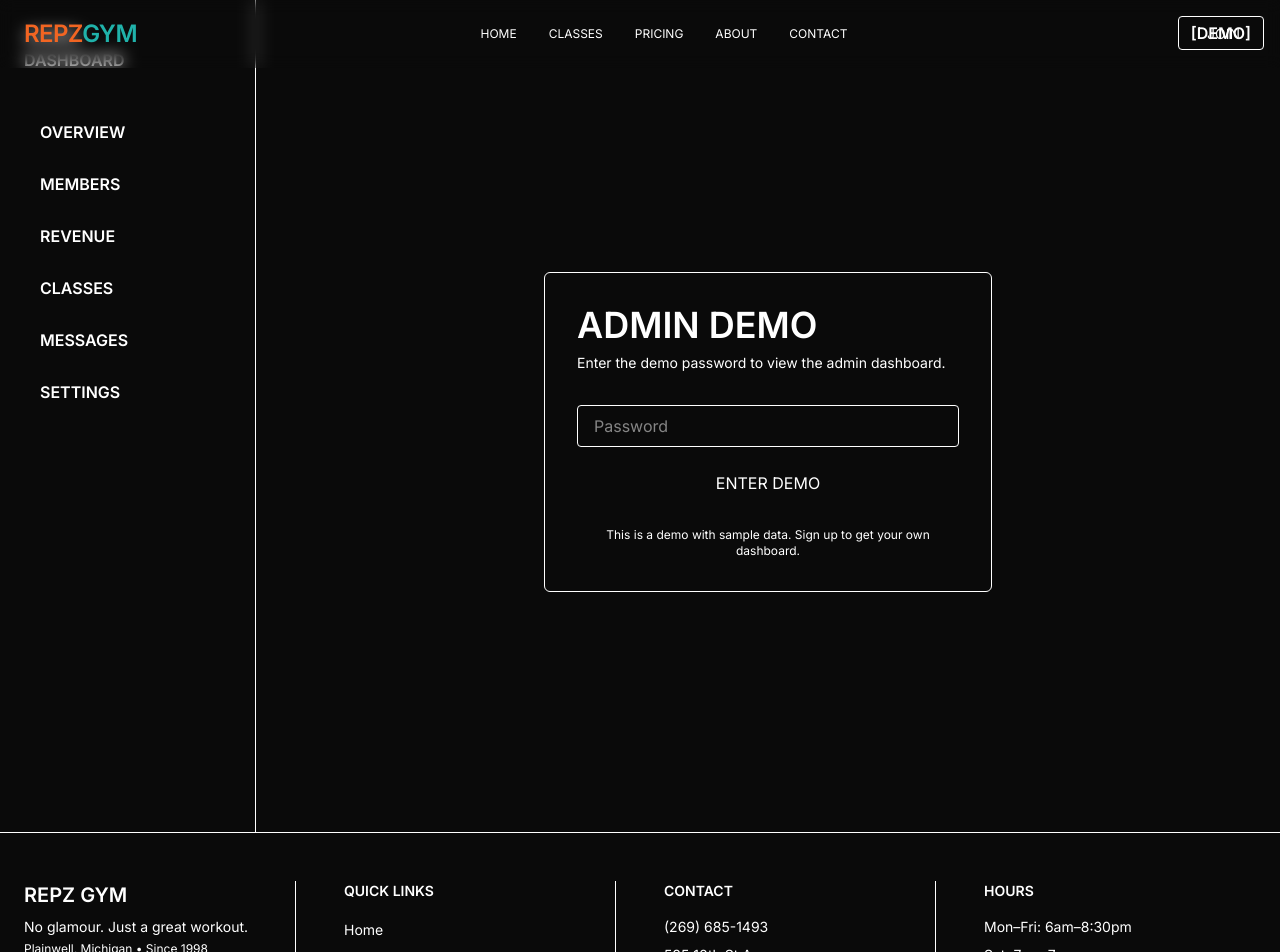
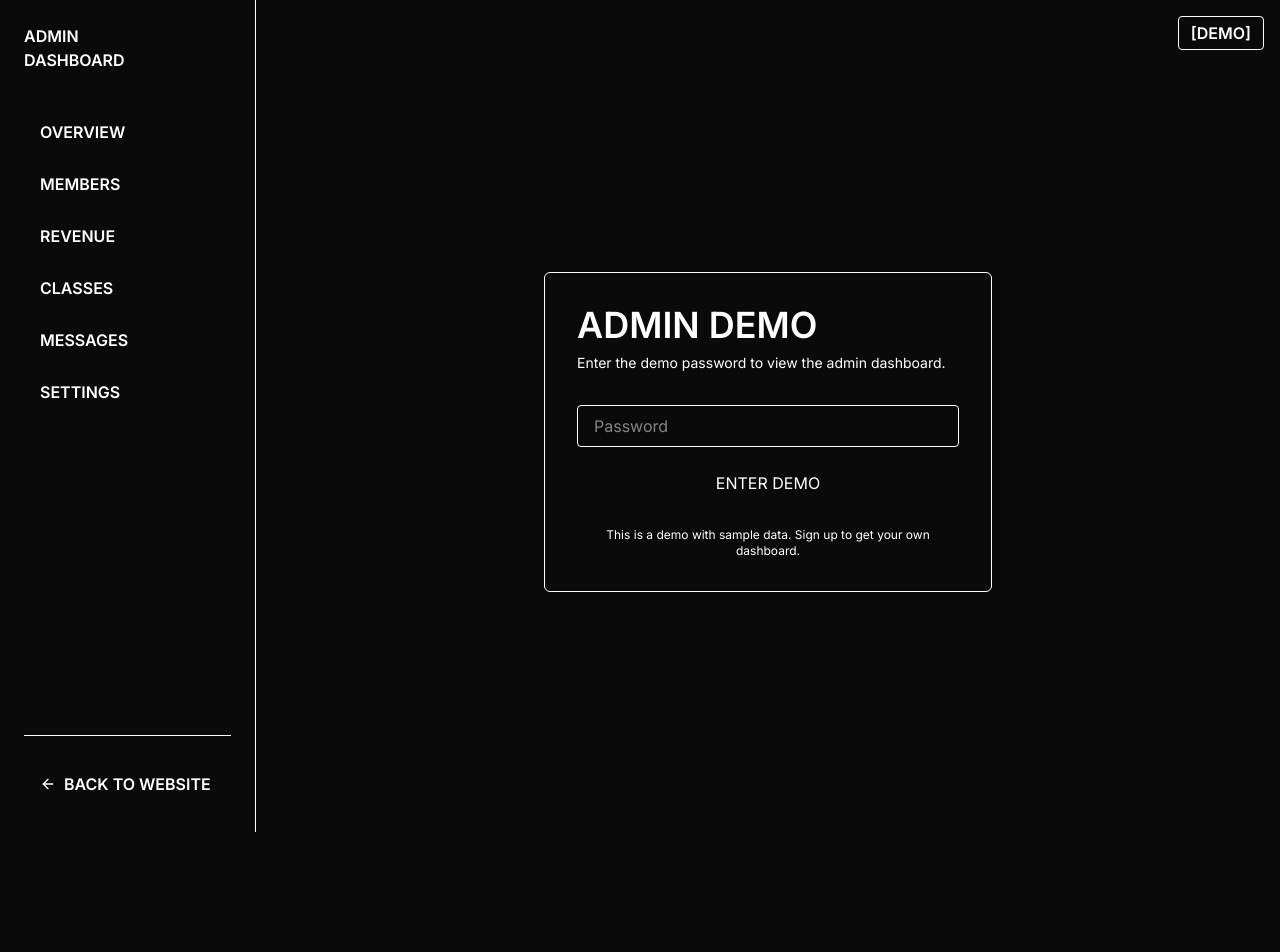
Before and after one commit to jasonthomasobrien-source/repz-gym, a Next.js app: page /admin-demo in a window 1280 px wide. Shown: the top 952 px of the page. After the commit the page ends 832 px from the top, so only its background shows below. Built offline with nearby package versions, Linux system fonts and the light colour scheme.

Commit message:
feat: hide public chrome on admin demo, add back-to-website link

```diff
--- a/app/layout.tsx
+++ b/app/layout.tsx
@@ -1,8 +1,7 @@
 import type { Metadata } from "next";
 import { Oswald, Inter } from "next/font/google";
 import Script from "next/script";
-import { Header } from "@/components/layout/Header";
-import { Footer } from "@/components/layout/Footer";
+import { PublicChrome } from "@/components/layout/PublicChrome";
 import "./globals.css";
 
 const oswald = Oswald({
@@ -40,9 +39,7 @@ export default function RootLayout({
       className={`${oswald.variable} ${inter.variable} h-full antialiased`}
     >
       <body className="min-h-full flex flex-col bg-bg text-ink">
-        <Header />
-        {children}
-        <Footer />
+        <PublicChrome>{children}</PublicChrome>
         <Script
           type="application/ld+json"
           dangerouslySetInnerHTML={{
--- a/components/demo/DashboardNav.tsx
+++ b/components/demo/DashboardNav.tsx
@@ -2,6 +2,7 @@
 
 import Link from 'next/link';
 import { usePathname } from 'next/navigation';
+import { ArrowLeft } from 'lucide-react';
 
 const navItems = [
   { label: 'Overview', href: '/admin-demo/overview' },
@@ -38,7 +39,28 @@ export function DashboardNav() {
             </Link>
           ))}
         </div>
+        <div className="mt-auto pt-6 border-t border-line">
+          <Link
+            href="/"
+            className="flex items-center gap-2 px-4 py-3 rounded-sm text-body-sm uppercase font-display font-semibold tracking-button text-ink-muted hover:text-brand-alt hover:bg-surface transition-colors"
+          >
+            <ArrowLeft className="w-4 h-4" />
+            Back to Website
+          </Link>
+        </div>
       </nav>
+
+      {/* Mobile Top Bar with Back Link */}
+      <div className="lg:hidden sticky top-0 z-30 bg-bg border-b border-line px-4 py-3 flex items-center justify-between">
+        <Link
+          href="/"
+          className="flex items-center gap-2 text-body-sm uppercase font-display font-semibold tracking-button text-ink-muted hover:text-brand-alt transition-colors"
+        >
+          <ArrowLeft className="w-4 h-4" />
+          Website
+        </Link>
+        <span className="text-body-sm uppercase font-display font-semibold tracking-button text-brand">Admin</span>
+      </div>
 
       {/* Mobile Bottom Tab Bar */}
       <nav aria-label="Admin mobile tabs" className="lg:hidden fixed bottom-0 left-0 right-0 bg-bg border-t border-line z-40">
--- /dev/null
+++ b/components/layout/PublicChrome.tsx
@@ -0,0 +1,22 @@
+'use client';
+
+import { usePathname } from 'next/navigation';
+import { Header } from './Header';
+import { Footer } from './Footer';
+
+export function PublicChrome({ children }: { children: React.ReactNode }) {
+  const pathname = usePathname();
+  const isAdminDemo = pathname?.startsWith('/admin-demo');
+
+  if (isAdminDemo) {
+    return <>{children}</>;
+  }
+
+  return (
+    <>
+      <Header />
+      {children}
+      <Footer />
+    </>
+  );
+}
```
